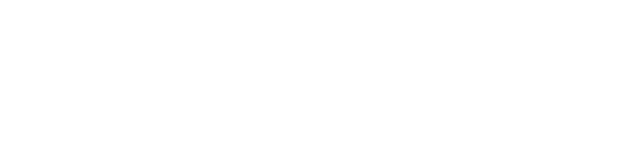
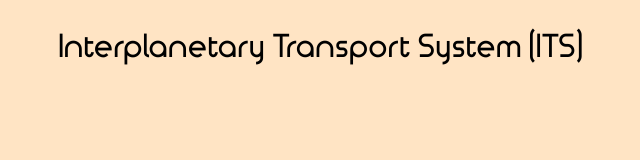
Before and after one commit to jashwan95/Challenge-1, a plain HTML site: page index.html in a window 1280 px wide. Shown: the whole page, without its empty margins (318-958 px from the left). Drawn offline with nearby package versions, Linux system fonts and the light colour scheme.

Commit message:
font added

```diff
--- a/index.html
+++ b/index.html
@@ -5,8 +5,12 @@
 		<title>Challenge 1 - JG</title>
 		<meta name="viewport" content="width=device-width, initial-scale=1">
 		<link type="text/css" href="style.css" rel="stylesheet" />
-        <script src="script.js"></script>
     </head>
     <body>
+        <h1>Interplanetary Transport System (ITS)</h1>
+
+        <!-- script in <body> omdat het niet werkt in de <head> -->
+        <script src="https://cdn.jsdelivr.net/npm/chart.js@2.8.0"></script>
+        <script src="script.js"></script>
     </body>
 </html>
--- a/style.css
+++ b/style.css
@@ -0,0 +1,13 @@
+@font-face{
+	font-family: timeburner;
+	src: url("timeburnerbold-pegr-webfont.woff");
+}
+
+body {
+    font-family: timeburner;
+    background-color: bisque;
+}
+
+h1 {
+    text-align: center;
+}
```
Also changed, not shown: timeburnerbold-pegr-webfont.woff (added).
